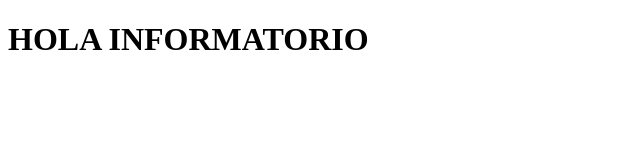
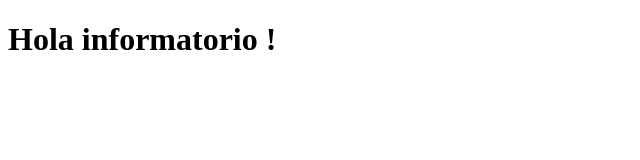
Before and after one commit to FacuVallejos31/informatorio, a plain HTML site: page app/index.html in a window 1280 px wide. Shown: the whole page, without its empty margins (0-640 px from the left). Drawn offline with Linux system fonts and the light colour scheme.

Commit message:
tercer commit

```diff
--- a/app/index.html
+++ b/app/index.html
@@ -6,6 +6,6 @@
     <title>PRIMER GIT</title>
 </head>
 <body>
-    <h1>HOLA INFORMATORIO</h1>
+    <h1>Hola informatorio ! </h1>
 </body>
 </html>
```
